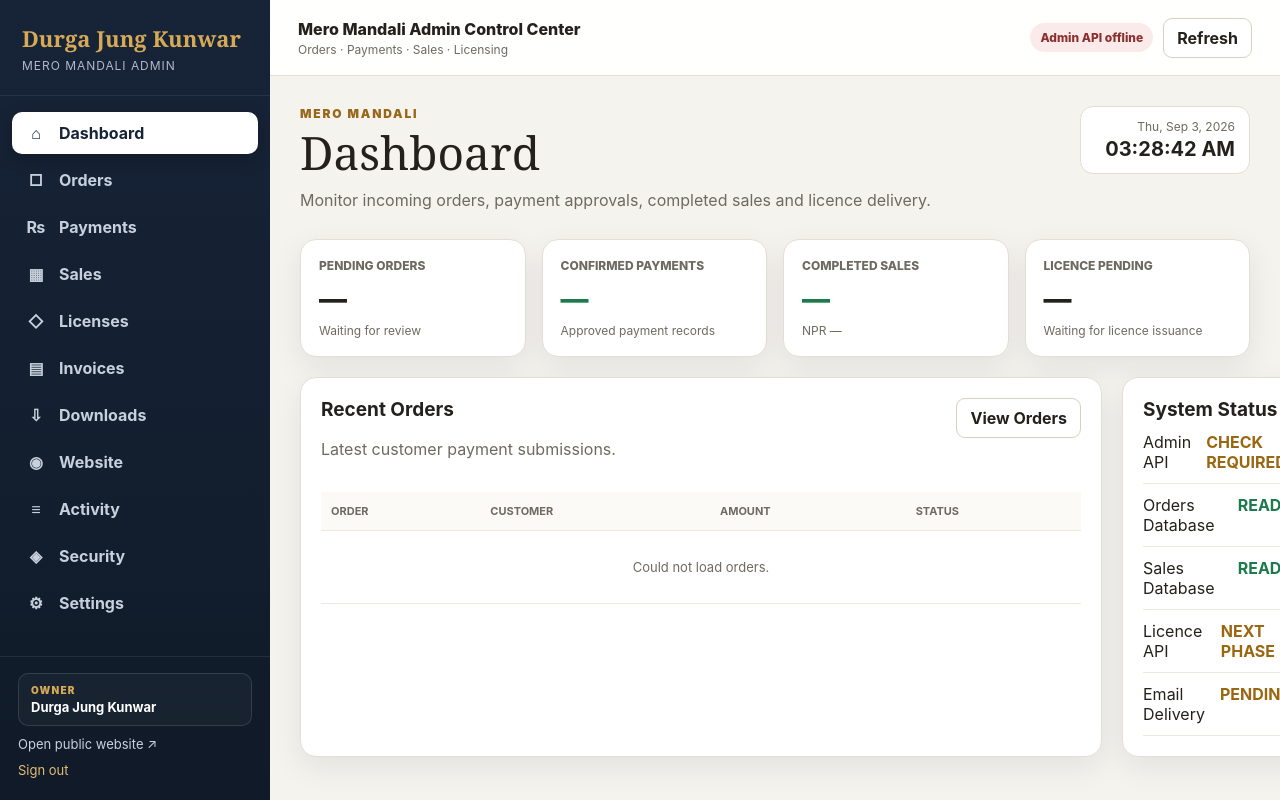
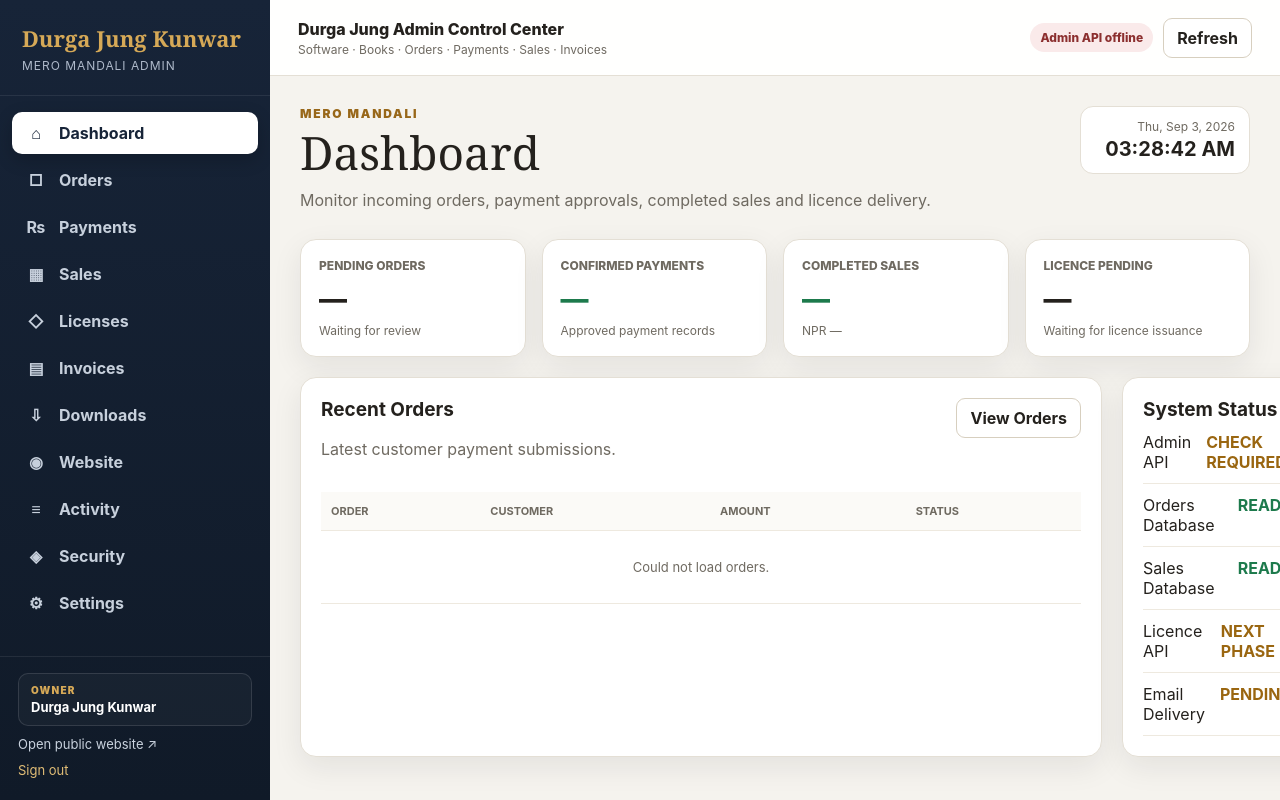
Before and after one commit to DurgaJung/durgajung-website, a plain HTML site: page admin/index.html in a window 1280 px wide. Shown: the top 800 px of the page. Drawn offline with Linux system fonts and the light colour scheme; no server answers.

Commit message:
Generalize Admin Control Center for software and books

```diff
--- a/admin/index.html
+++ b/admin/index.html
@@ -14,7 +14,7 @@
   >
 
   <title>
-    Mero Mandali Admin | Durga Jung Kunwar
+    Admin Control Center | Durga Jung Kunwar
   </title>
 
   <link
@@ -224,11 +224,11 @@
       <div>
 
         <div class="top-title">
-          Mero Mandali Admin Control Center
+          Durga Jung Admin Control Center
         </div>
 
         <div class="top-subtitle">
-          Orders · Payments · Sales · Licensing
+          Software · Books · Orders · Payments · Sales · Invoices
         </div>
 
       </div>
```
